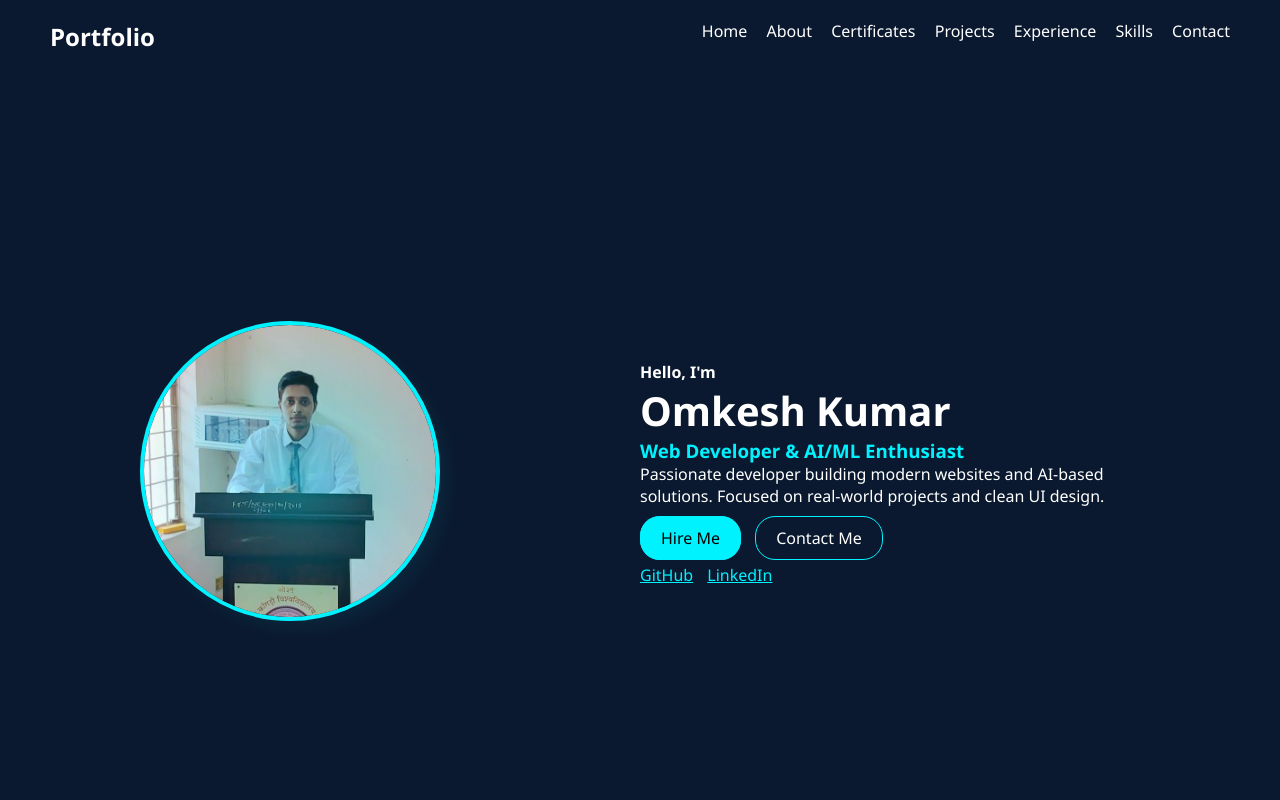
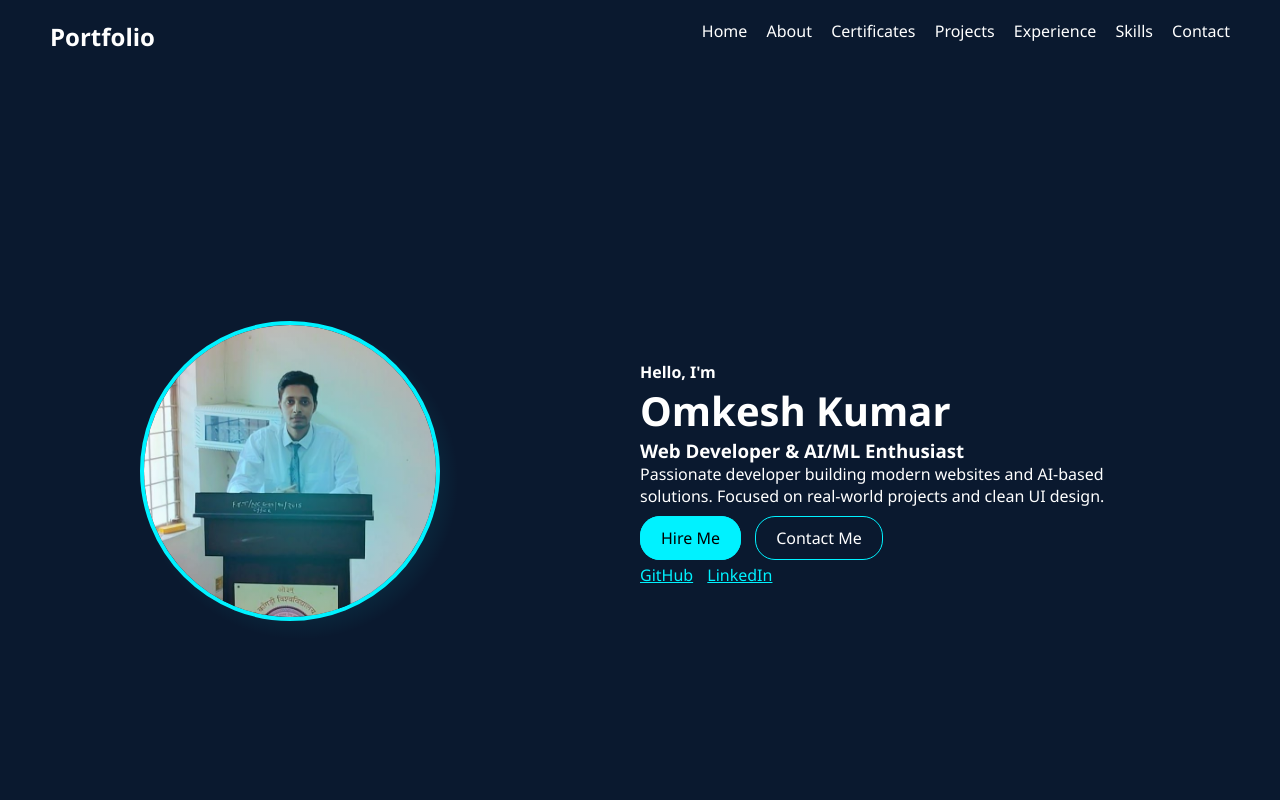
Before and after one commit to Omkesh599/omkesh-portfolio, a plain HTML site: page index.html in a window 1280 px wide. Shown: the top 800 px of the page. Drawn offline with Linux system fonts and the light colour scheme.

Commit message:
Refactor style.css to remove unnecessary lines

```diff
--- a/style.css
+++ b/style.css
@@ -65,9 +65,7 @@ nav a {
     font-size: 40px;
 }
 
-.hero-text h3 {
-    color: #00f2ff;
-}
+
 
 /* BUTTONS */
 .buttons {
```
